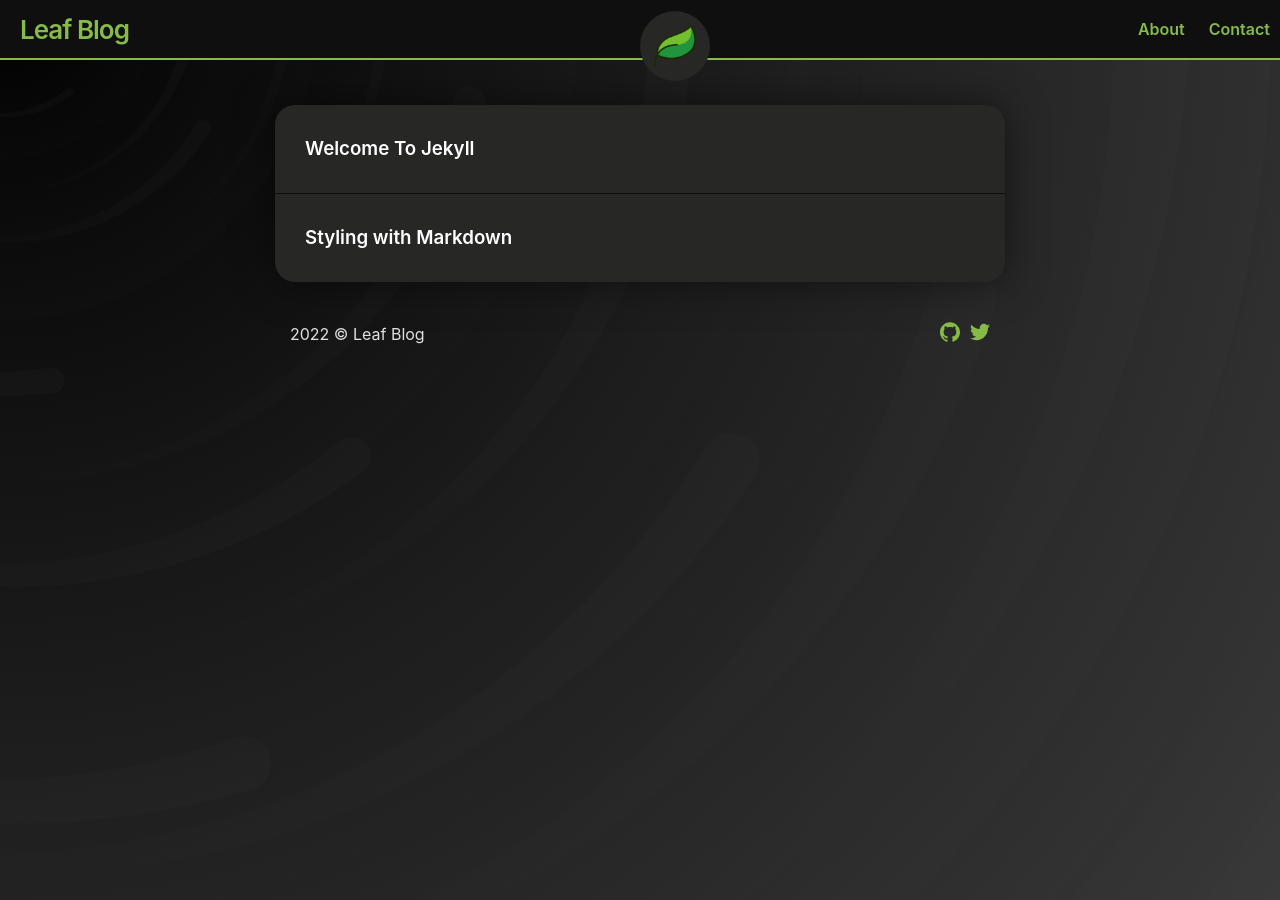
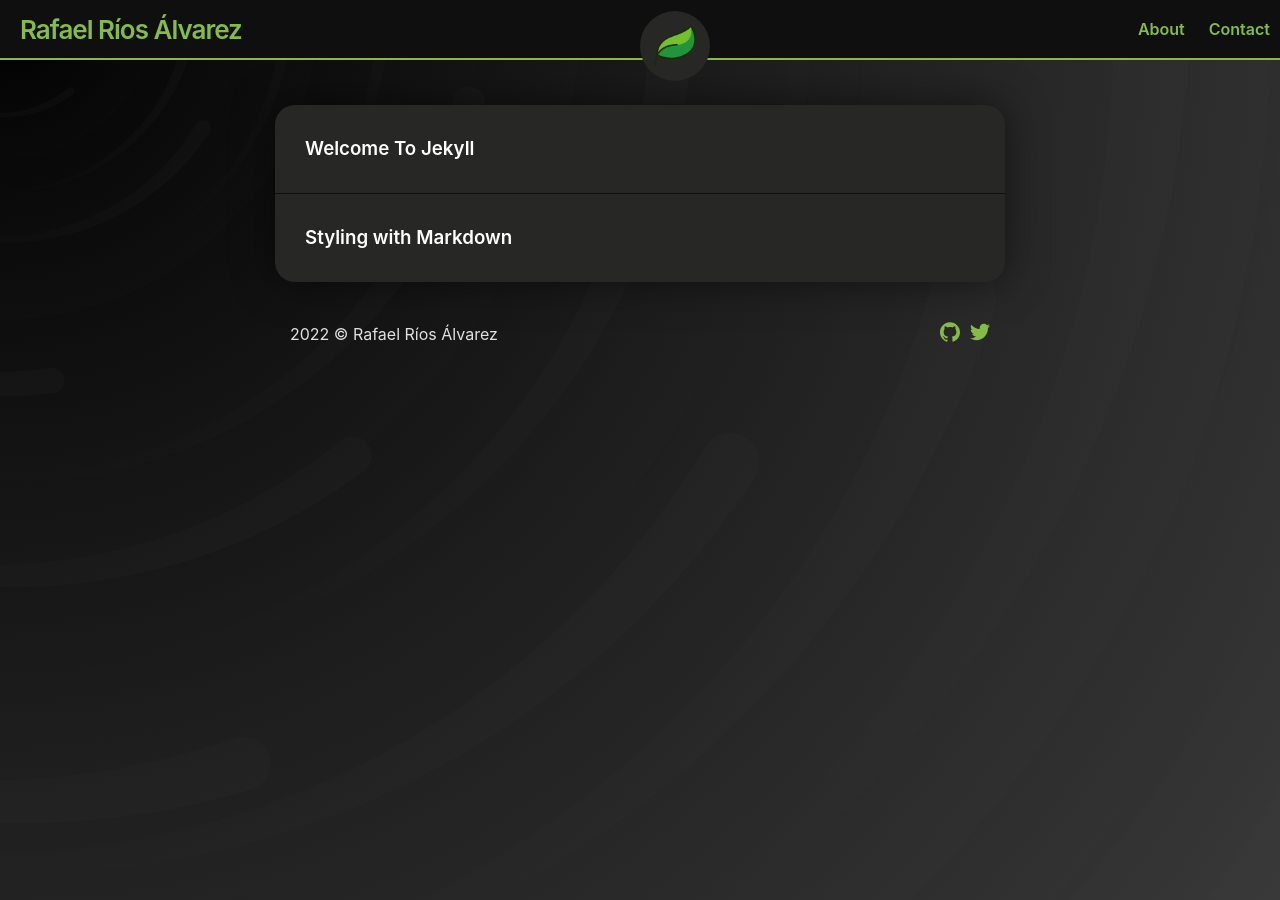
Before and after one commit to riosarri/riosarri.github.io, a Jekyll site: the page built from index.md, in a window 1280 px wide. Built offline with Jekyll 4.4.1, drawn with Linux system fonts in a browser that asks for light colours.

Commit message:
Commit first

```diff
--- a/Gemfile
+++ b/Gemfile
@@ -2,3 +2,5 @@
 
 source "https://rubygems.org"
 gemspec
+
+gem "jekyll-theme-leaf"
--- a/_config.yml
+++ b/_config.yml
@@ -1,4 +1,4 @@
-title: Leaf Blog
+title: Rafael Ríos Álvarez
 iconURL: assets/default-icon.png
 theme: jekyll-theme-leaf
 
@@ -6,8 +6,8 @@ theme: jekyll-theme-leaf
 permalink: :slug
 
 social:
-  twitter: _SupunKavinda
-  github: SupunKavinda
+  twitter:
+  github: riosarri
 
 plugins:
  - jekyll-feed
```
